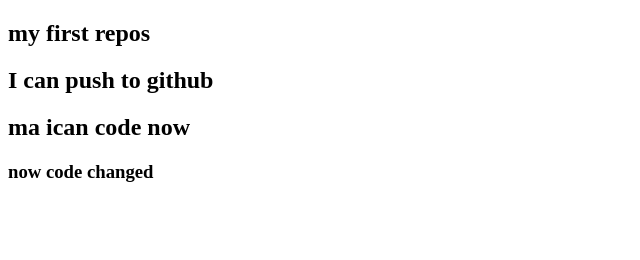
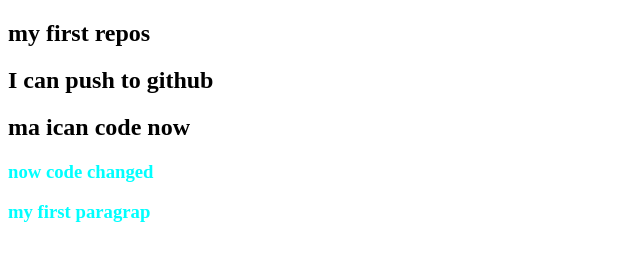
Before and after one commit to emonahmed123/my-first-repos, a plain HTML site: page index.html in a window 1280 px wide. Shown: the whole page, without its empty margins (0-640 px from the left). Drawn offline with Linux system fonts and the light colour scheme.

Commit message:
styles added

```diff
--- a/index.html
+++ b/index.html
@@ -5,11 +5,13 @@
     <meta http-equiv="X-UA-Compatible" content="IE=edge">
     <meta name="viewport" content="width=device-width, initial-scale=1.0">
     <title>my first repos</title>
+<link rel="stylesheet" href="style.css">
 </head>
 <body>
     <h2>my first repos</h2>
         <h2>I can push to github</h2>
 <h2>ma ican code now</h2>
             <h3>now code changed</h3>
+               <h3>my first paragrap</h3>
 </body>
 </html>
--- /dev/null
+++ b/style.css
@@ -0,0 +1 @@
+h3{color: aqua;}
```
